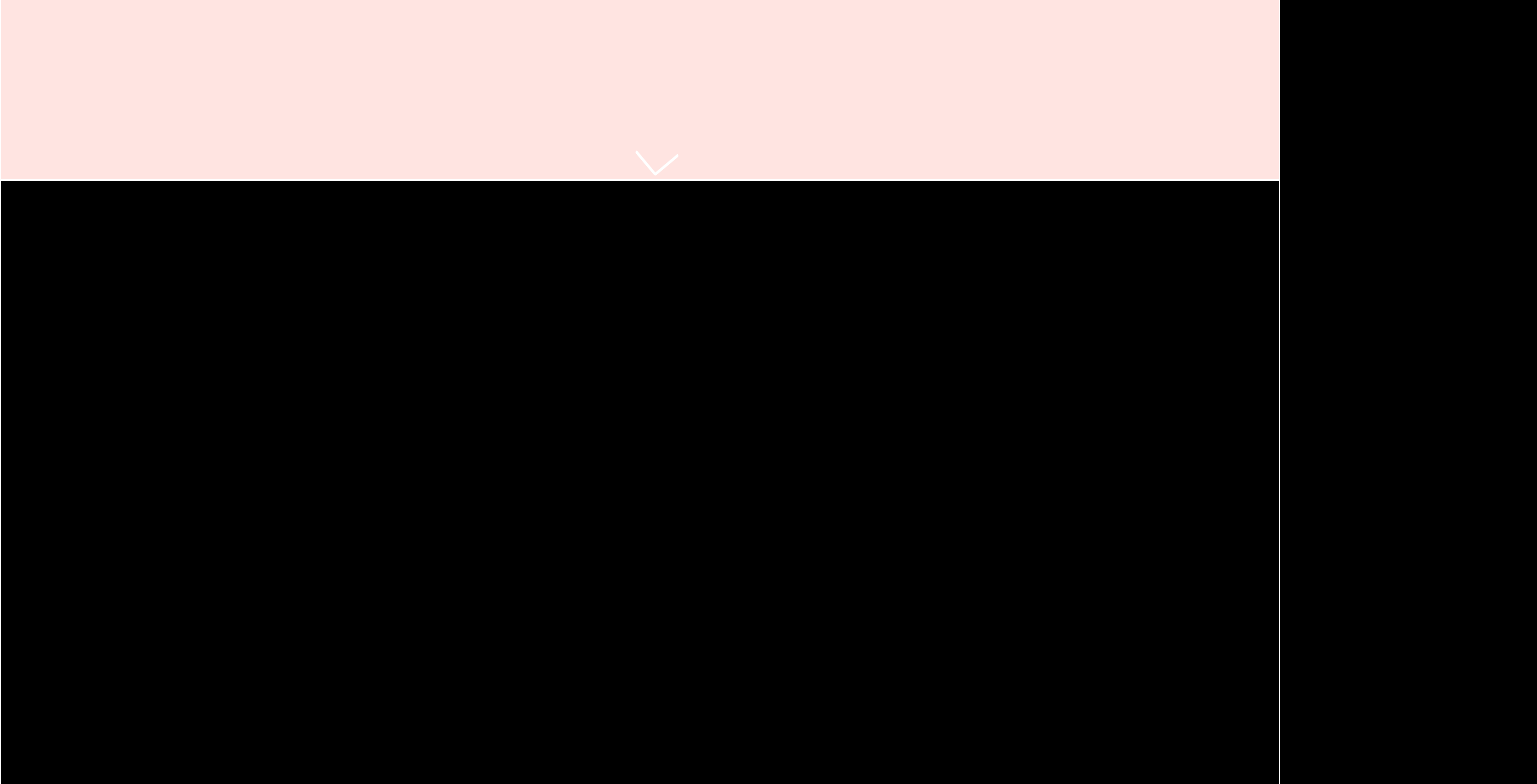
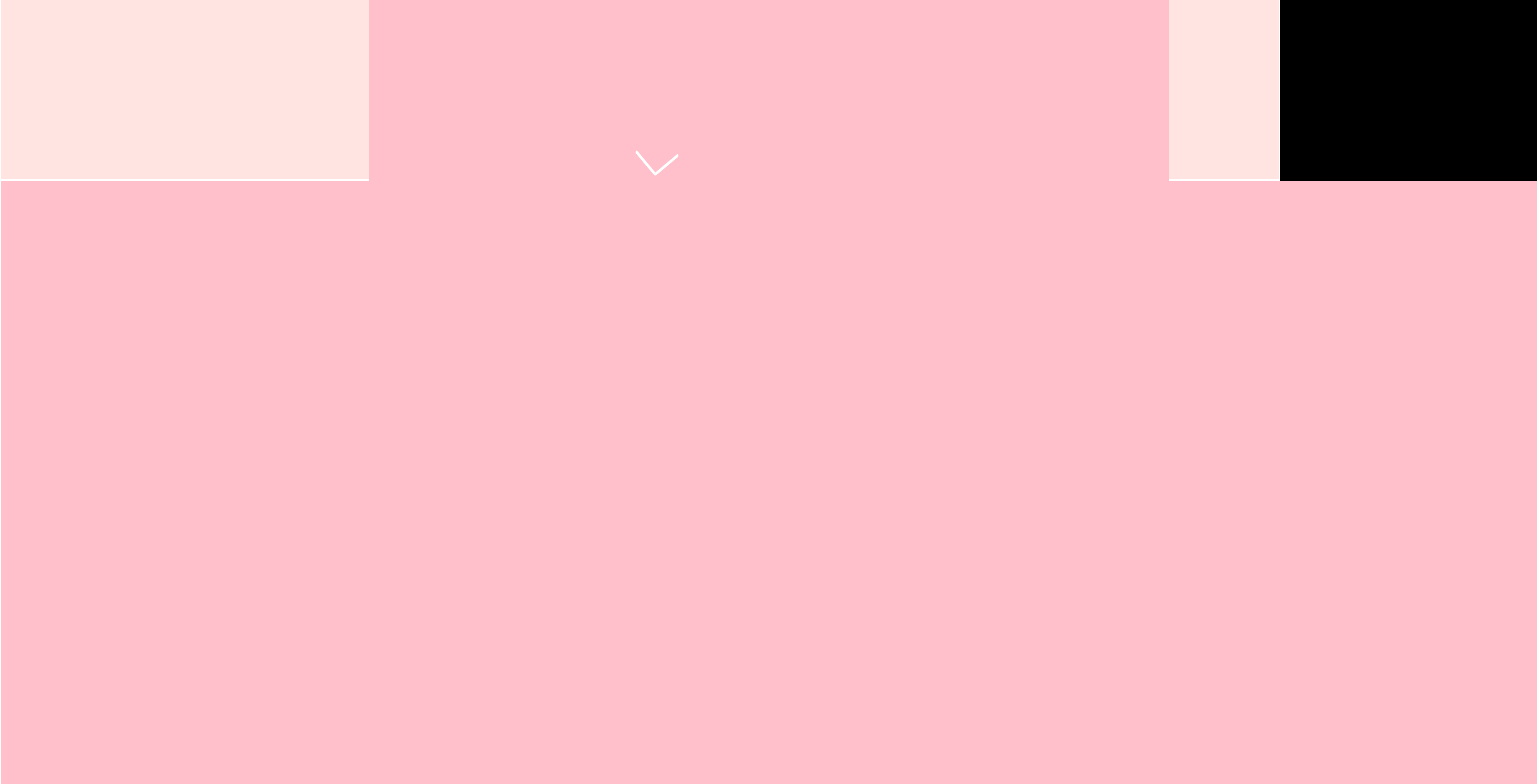
Before and after one commit to bavilari93/side-menu, a plain HTML site: page index.html in a window 1280 px wide. Shown: the part 620-1404 px from the top of the page, 1537 px wide, since content can reach past the window. Drawn offline with nearby package versions, Linux system fonts and the light colour scheme.

Commit message:
background rotate on scroll

```diff
--- a/index.html
+++ b/index.html
@@ -20,15 +20,18 @@
         </nav>
         <main>
             <section id="header" class="cool">
-            	<div id="icon"></div>
-            	<div class="slider">
-            		this is a test
-            	</div>
+                <div class="slide-background"></div>
+                <div id="icon"></div>
+                <div class="slider">
+                    this is a test
+                </div>
             </section>
-            <section id="content" class="cool"></section>
-            <section id="contact" class="cool"></section>
-            <section id="last" class="cool"></section>
+            <section id="content" class="cool"> <div class="slide-background"></div>
+
             </section>
+            <section id="contact" class="cool"> <div class="slide-background"></div></section>
+            <section id="last" class="cool"> <div class="slide-background"></div></section>
+
         </main>
 </body>
 
--- a/main.js
+++ b/main.js
@@ -6,10 +6,13 @@ $(() => {
                     // top distance
                     let fromTop = window.scrollY;
                     let offset = window.pageYOffset;
+
                     // iterate through nav links
                     navLinks.forEach(link => {
+
                                     // section selection
                                     let section = document.querySelector(link.hash);
+                                    let slideImage = section.querySelector('.slide-background');
                                     if (
                                         // offsetTop the pixel from the top
                                         section.offsetTop <= fromTop &&
@@ -17,22 +20,23 @@ $(() => {
                                         section.offsetTop + section.offsetHeight > fromTop
                                     ) {
                                         link.style.color = "#ffa502";
+                                        slideImage.style.transform="rotate(90deg)";
+
                                     } else {
                                         link.style.color = "white";
+                                        slideImage.style.transform="rotate(0deg)";
+
                                     }
+
                             })
 
                         // parallax
-        const parallax = document.getElementById('parallax');
-        parallax.style.backgroundPositionY = offset * 0.4 + 'px';
+                        const parallax = document.getElementById('parallax'); parallax.style.backgroundPositionY = offset * 0.4 + 'px';
 
                     })
 
                 // icon slider up
-    let icon = document.getElementById('icon');
-    console.log(icon);
-    icon.addEventListener('click', (() => {
-        console.log("click");
+                let icon = document.getElementById('icon'); console.log(icon); icon.addEventListener('click', (() => {
                     let slider = $('.slider')[0];
                     slider.style.height = "30%";
 
--- a/style.scss
+++ b/style.scss
@@ -121,4 +121,15 @@ main {
     height: 0%;
     overflow-x: hidden;
     transition:  1s;
+    overflow: hidden;
 }
+
+.slide-background{
+height:100vh;
+width: 120vw;
+background-color: pink ;
+z-index:0;
+position: relative;
+transition: .5s;
+transform: rotate(0deg);
+}
```
Also changed, not shown: style.css, 1 other file. Lines whose indentation alone changed are shown as unchanged.
